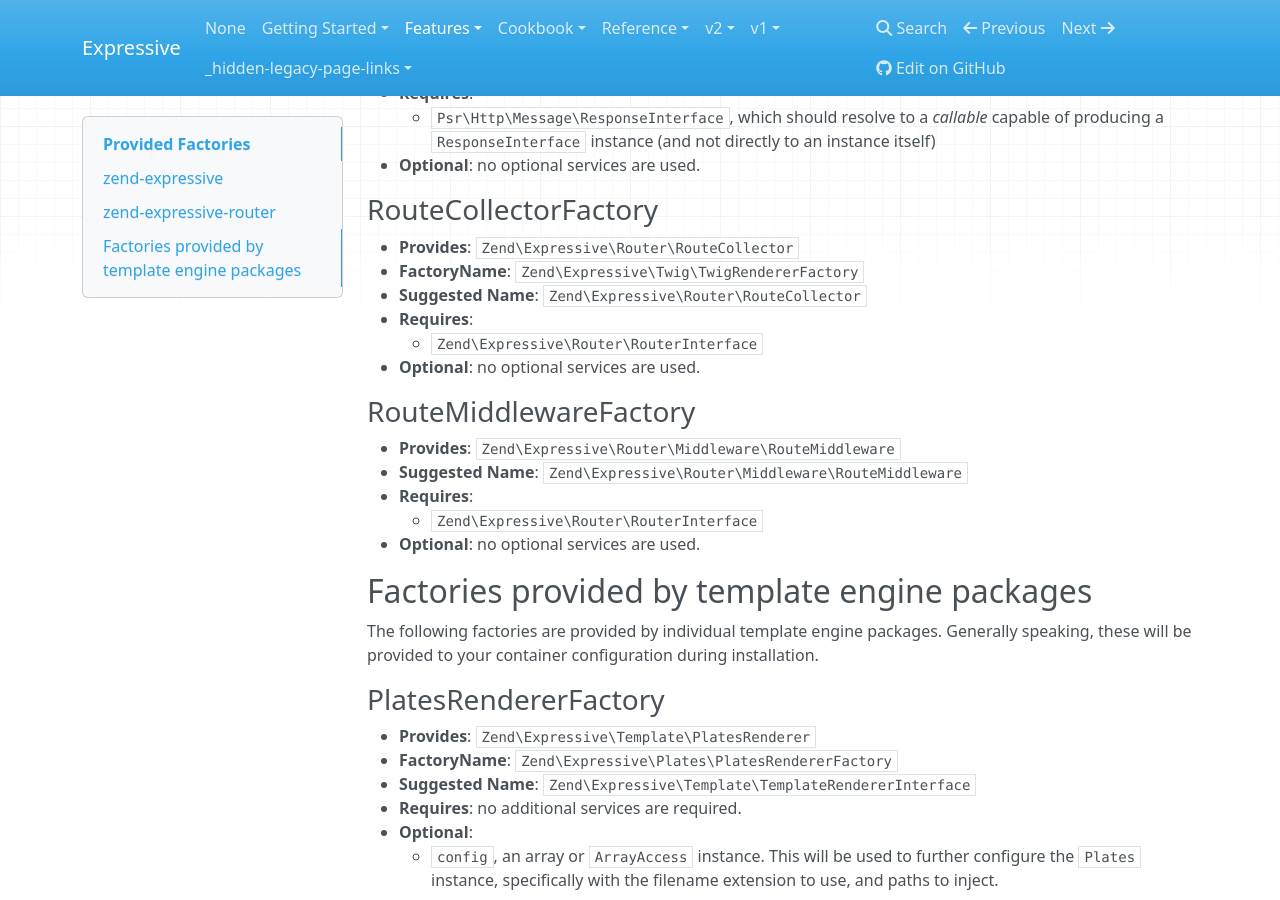
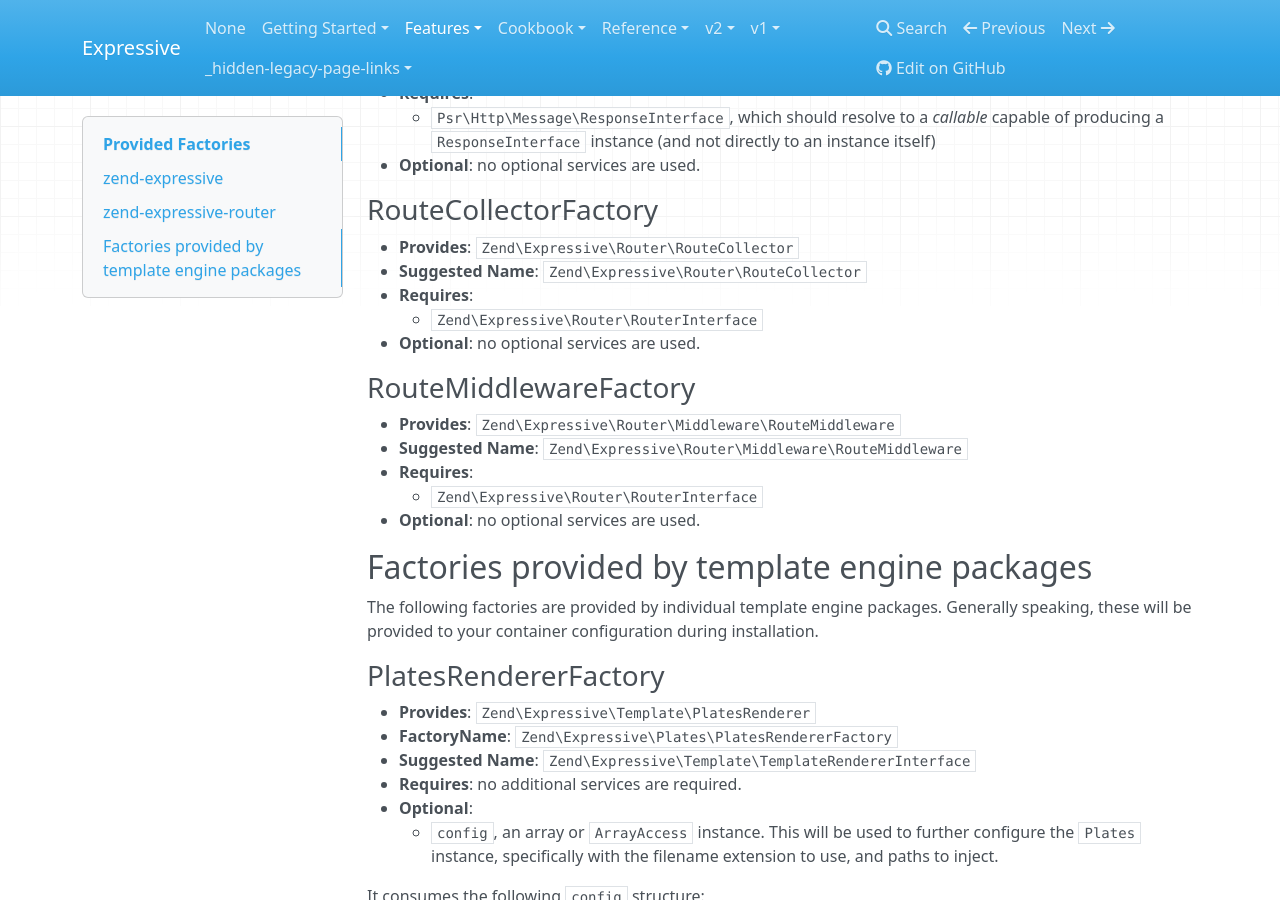
Before and after one commit to zendframework/zend-expressive, an MkDocs documentation site: the page built from docs/book/v3/features/container/factories.md, in a window 1280 px wide and 900 px high, scrolled down 7130 px. Built offline with MkDocs 1.6.1, drawn with Linux system fonts in a browser that asks for light colours; nearby versions of some CDN libraries; old or Windows-style settings are respelled for this version of MkDocs.

Commit message:
Correct RouteCollectorFactory feature description

```diff
--- a/docs/book/v3/features/container/factories.md
+++ b/docs/book/v3/features/container/factories.md
@@ -368,7 +368,6 @@
 ### RouteCollectorFactory
 
 - **Provides**: `Zend\Expressive\Router\RouteCollector`
-- **FactoryName**: `Zend\Expressive\Twig\TwigRendererFactory`
 - **Suggested Name**: `Zend\Expressive\Router\RouteCollector`
 - **Requires**:
     - `Zend\Expressive\Router\RouterInterface`
```
